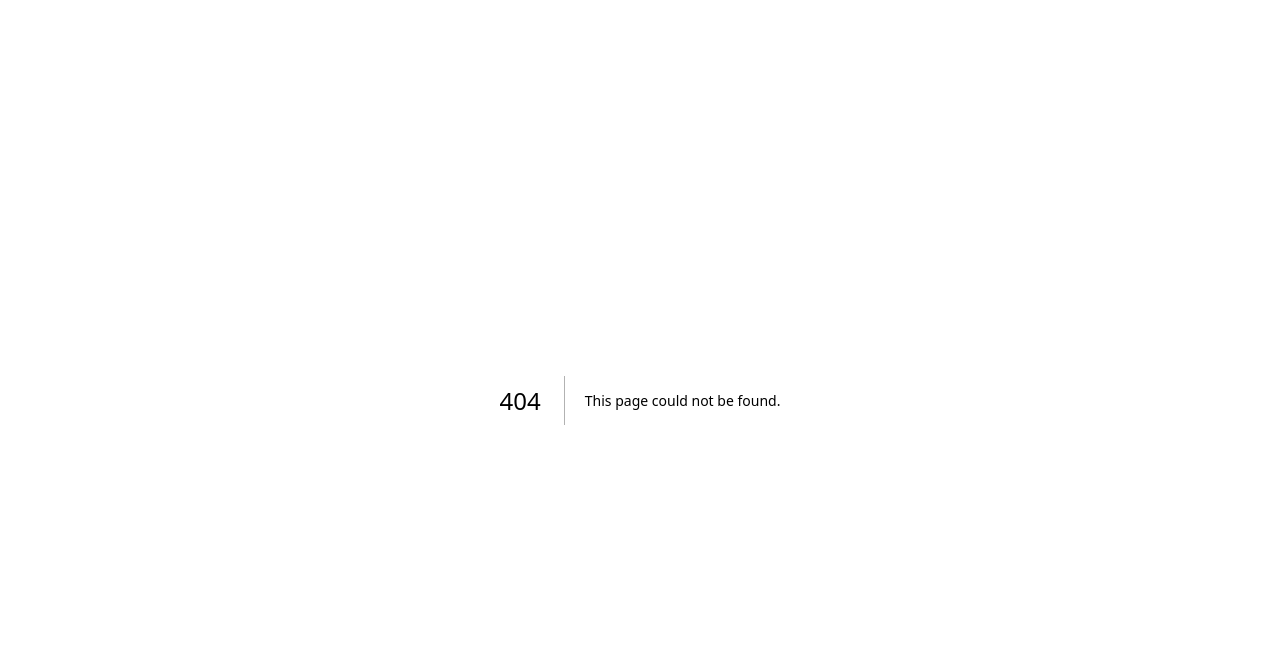
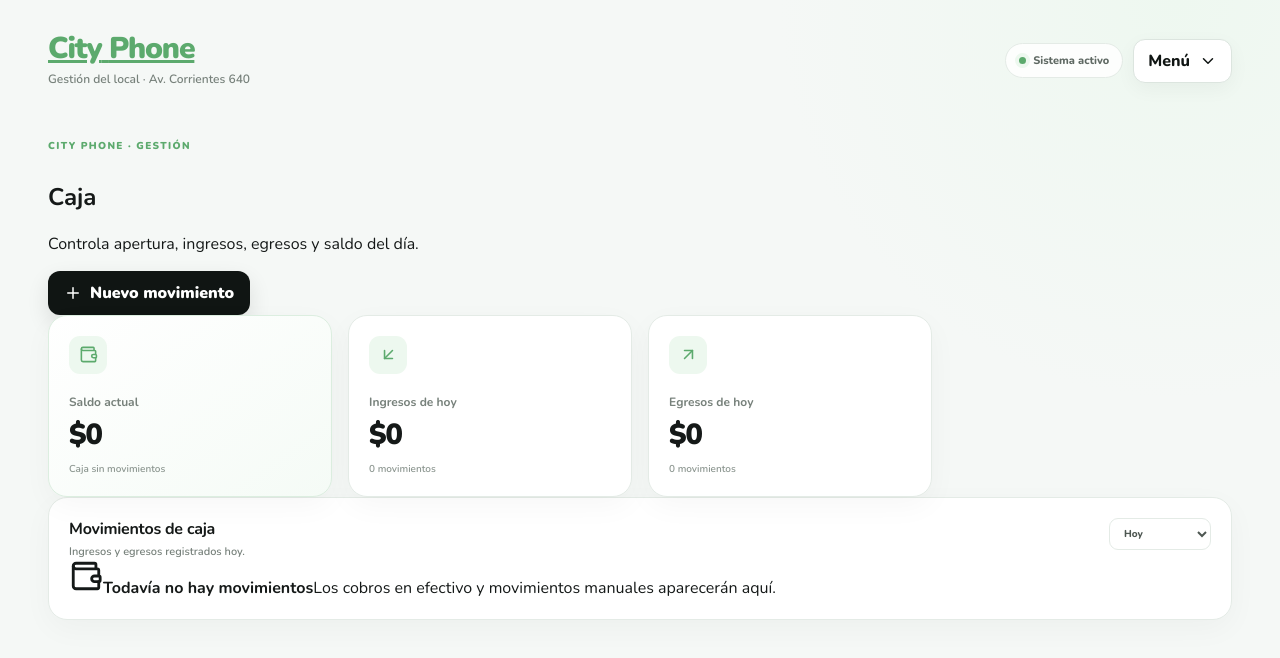
Before and after one commit to MarbellSantana/CityPhone, a Next.js app: page /caja in a window 1280 px wide. Before the commit this address had no page. Shown: the top 658 px of the page. Built offline with nearby package versions, Linux system fonts and the light colour scheme.

Commit message:
Create cash register page

```diff
--- /dev/null
+++ b/app/caja/page.tsx
@@ -0,0 +1,18 @@
+"use client";
+
+import { ArrowDownLeft, ArrowUpRight, Plus, Wallet } from "lucide-react";
+import AppShell from "../components/AppShell";
+
+export default function CajaPage() {
+  return <AppShell title="Caja" subtitle="Controla apertura, ingresos, egresos y saldo del día." active="Caja" action={<button className="primary-button"><Plus size={18}/> Nuevo movimiento</button>}>
+    <section className="kpis page-kpis">
+      <div className="card kpi-card"><div className="kpi-top"><span className="icon-box"><Wallet size={19}/></span></div><div className="kpi-label">Saldo actual</div><div className="kpi-value">$0</div><div className="kpi-foot">Caja sin movimientos</div></div>
+      <div className="card kpi-card"><div className="kpi-top"><span className="icon-box"><ArrowDownLeft size={19}/></span></div><div className="kpi-label">Ingresos de hoy</div><div className="kpi-value">$0</div><div className="kpi-foot">0 movimientos</div></div>
+      <div className="card kpi-card"><div className="kpi-top"><span className="icon-box"><ArrowUpRight size={19}/></span></div><div className="kpi-label">Egresos de hoy</div><div className="kpi-value">$0</div><div className="kpi-foot">0 movimientos</div></div>
+    </section>
+    <section className="card workspace-card section-gap">
+      <div className="card-heading"><div><h2>Movimientos de caja</h2><p>Ingresos y egresos registrados hoy.</p></div><select className="period-select"><option>Hoy</option><option>Esta semana</option><option>Este mes</option></select></div>
+      <div className="empty-state"><Wallet size={34}/><b>Todavía no hay movimientos</b><span>Los cobros en efectivo y movimientos manuales aparecerán aquí.</span></div>
+    </section>
+  </AppShell>;
+}
```
